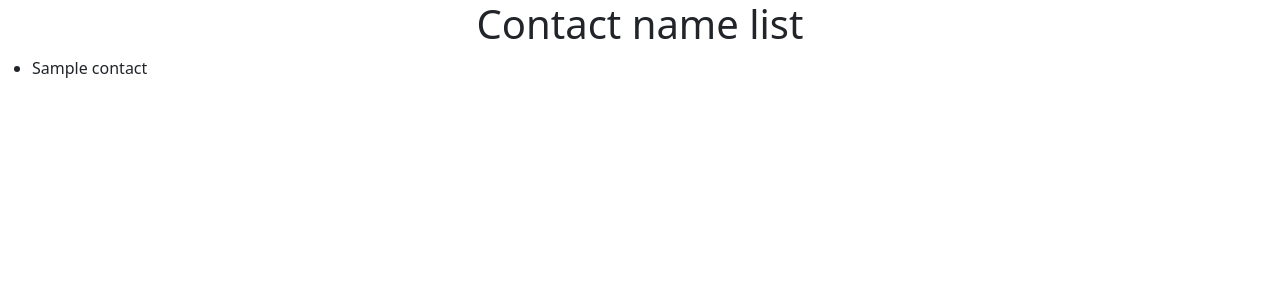
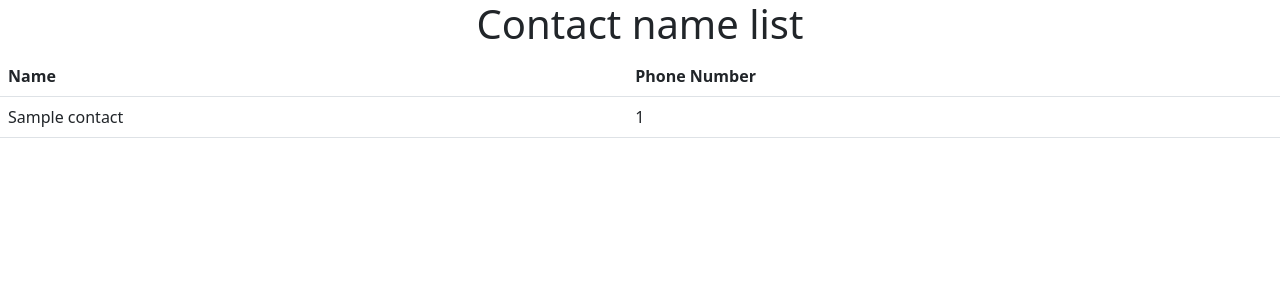
Before and after one commit to graphiert/contact-app, a Django app: page / in a window 1280 px wide. Shown: the top 300 px of the page. Run offline with Django 4.2, Linux system fonts and the light colour scheme; tables that the repository leaves empty hold one stand-in row (values such as "Sample post"); some libraries are stand-ins or nearby versions.

Commit message:
CRUD: Read data

```diff
--- a/contact/templates/contact/index.html
+++ b/contact/templates/contact/index.html
@@ -2,9 +2,22 @@
 
 {% block content %}
   <h1 class="text-center">Contact name list</h1>
-  <ul>
-    {% for contact in contacts %}
-      <li>{{ contact.name }}</li>
-    {% endfor %}
-  </ul>
+
+  <table class="table">
+    <thead>
+      <tr>
+        <th scope="col">Name</th>
+        <th scope="col">Phone Number</th>
+      </tr>
+    </thead>
+    <tbody>
+      {% for contact in contacts %}
+      <tr>
+        <td>{{ contact.name }}</td>
+        <td>{{ contact.phone_number }}</td>
+      </tr>
+      {% endfor %}
+    </tbody>
+  </table>
+
 {% endblock %}
```
